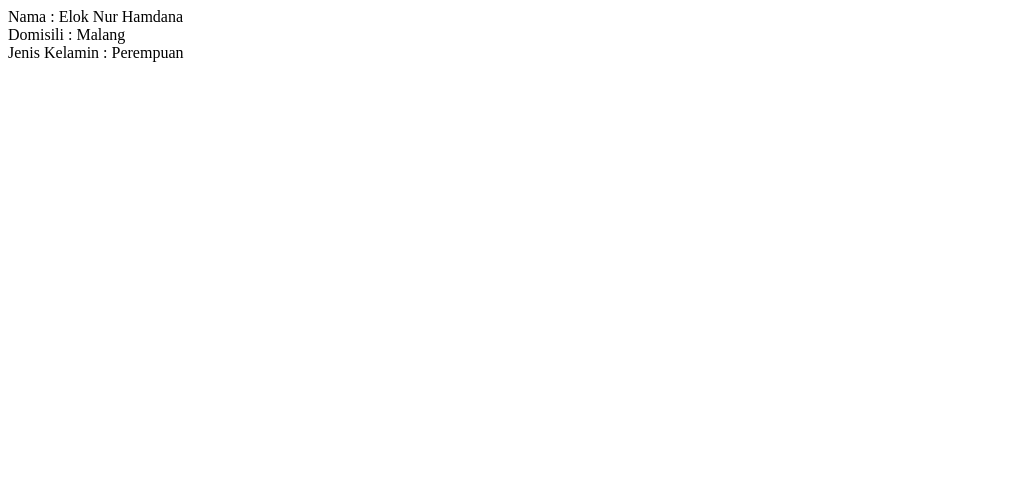
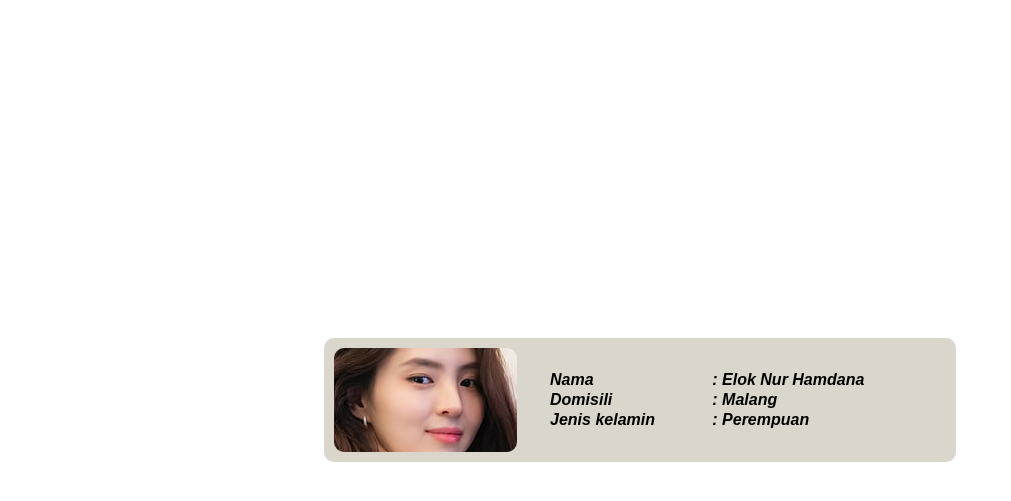
Before and after one commit to tjahjoe/PemrogramanWEB_2G_30, a PHP site: page /array_2.php in a window 1280 px wide. Shown: the top 501 px of the page, without its empty margins (0-1011 px from the left). Run offline with PHP 8.4, Linux system fonts and the light colour scheme.

Commit message:
P6_Praktikum2_Soal2_30

```diff
--- /dev/null
+++ b/dasarWeb/Pertemuan6/praktik_php/array_2.css
@@ -0,0 +1,35 @@
+*{
+    margin: 0;
+    padding: 0;
+    font-family: Arial, Helvetica, sans-serif;
+    font-style: italic;
+    font-weight: bolder;
+}
+
+body{
+    width: 100%;
+    height: 100vh;
+    justify-content: center;
+    align-items: center;
+    display: flex;
+}
+
+.box{
+    background-color: rgb(218, 214, 203);
+    padding: 10px;
+    border-radius: 10px;
+    display: flex;
+    align-items: center;
+}
+
+.image{
+    object-fit: none;
+    object-position: 70% 50%;
+    width: 30%;
+    margin-right: 5%;
+    border-radius: 10px;
+}
+
+table{
+    width: 65%;
+}
--- a/dasarWeb/Pertemuan6/praktik_php/array_2.php
+++ b/dasarWeb/Pertemuan6/praktik_php/array_2.php
@@ -3,18 +3,25 @@
 <head>
     <meta charset="UTF-8">
     <meta name="viewport" content="width=device-width, initial-scale=1.0">
+    <link rel="stylesheet" href="array_2.css">
     <title></title>
 </head>
 <body>
-    <?php
-    $Dosen = [
+    <div class="box">
+        <img src="image.png" class="image">
+        <table>
+        <?php
+        $Dosen = [
         'nama' => 'Elok Nur Hamdana',
         'domisili' => 'Malang',
         'jenis_kelamin' => 'Perempuan'
     ];
-    echo "Nama : {$Dosen['nama']} <br>";
-    echo "Domisili : {$Dosen['domisili']} <br>";
-    echo "Jenis Kelamin : {$Dosen['jenis_kelamin']} <br>";
+    foreach($Dosen as $x => $y){
+        $temporary = ucfirst(preg_replace('/[^A-Za-z0-9\-]/', ' ', $x));
+        echo "<tr><td>$temporary</td><td>: $y</td></tr>";
+    }
     ?>
+    </table>
+    </div>
 </body>
 </html>
```
Also changed, not shown: dasarWeb/Pertemuan6/praktik_php/image.png (added).
